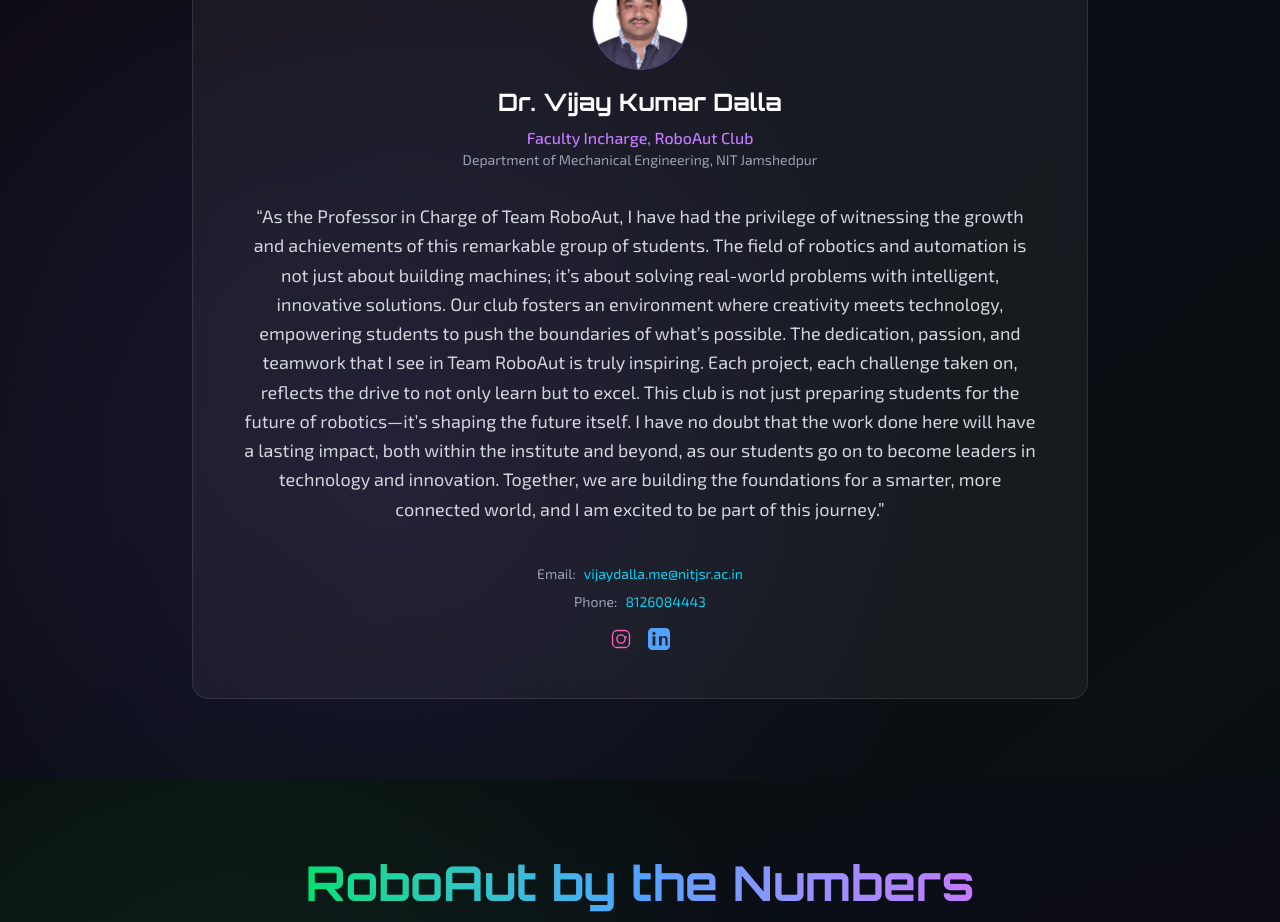
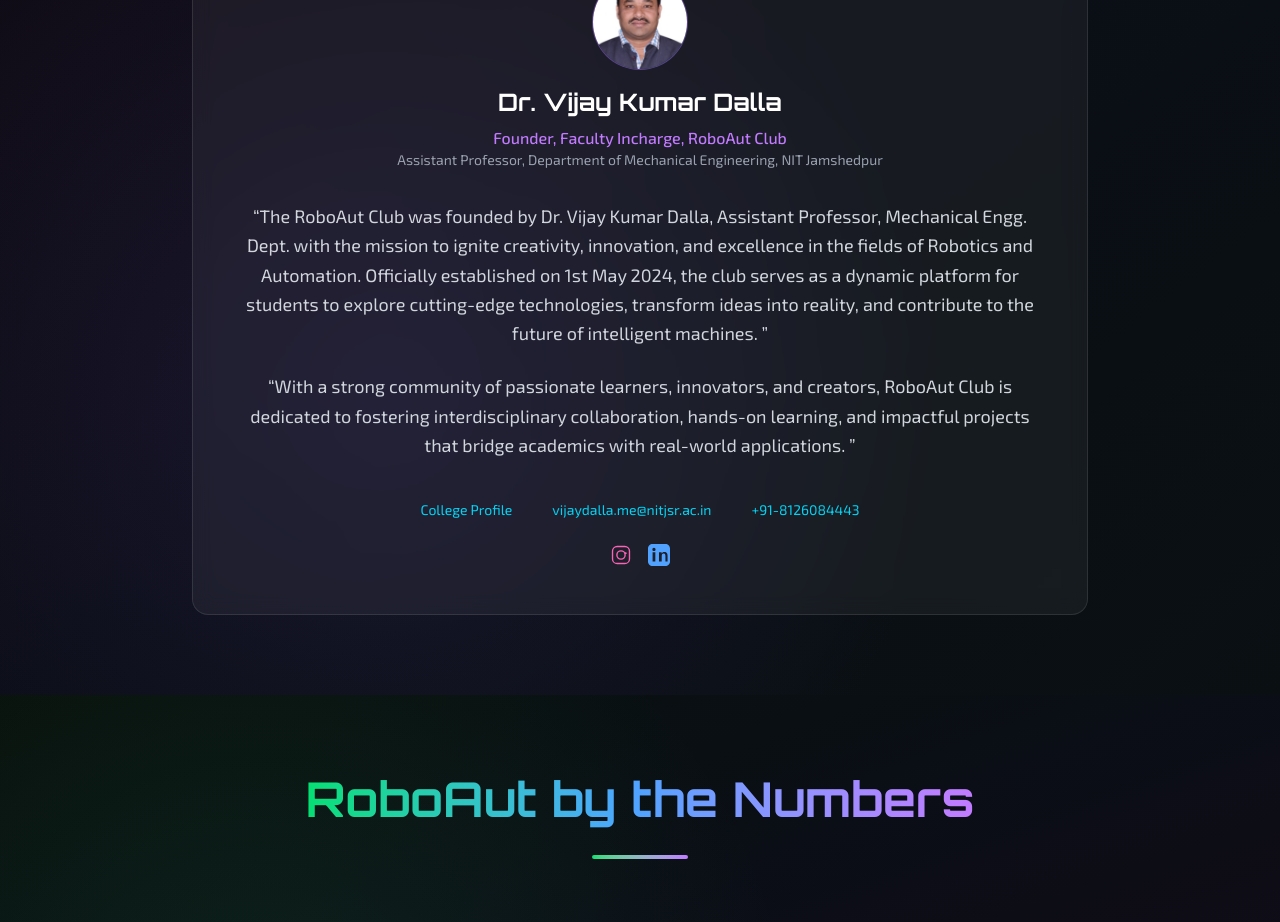
Before and after one commit to ayushkumarsingh2422005/RoboAut, a Next.js app in the folder roboaut/: page / in a window 1280 px wide. Shown: the part 1920-2842 px from the top of the page. Built offline with nearby package versions, Linux system fonts and the light colour scheme.

Commit message:
updated homepage

```diff
--- a/roboaut/src/app/page.tsx
+++ b/roboaut/src/app/page.tsx
@@ -390,38 +390,53 @@ export default function Home() {
                     Dr. Vijay Kumar Dalla
                   </h3>
                   <p className="text-purple-400 font-exo2 font-medium">
-                    Faculty Incharge, RoboAut Club
+                    Founder, Faculty Incharge, RoboAut Club
                   </p>
                   <p className="text-gray-400 font-exo2 text-sm">
-                    Department of Mechanical Engineering, NIT Jamshedpur
+                    Assistant Professor, Department of Mechanical Engineering, NIT Jamshedpur
                   </p>
                 </div>
 
                 <div className="space-y-6 text-lg text-gray-300 font-exo2 leading-relaxed text-center">
                   <p>
-                    &ldquo;As the Professor in Charge of Team RoboAut, I have had the privilege of witnessing the growth and achievements of this remarkable group of students. The field of robotics and automation is not just about building machines; it&rsquo;s about solving real-world problems with intelligent, innovative solutions. Our club fosters an environment where creativity meets technology, empowering students to push the boundaries of what&rsquo;s possible. The dedication, passion, and teamwork that I see in Team RoboAut is truly inspiring. Each project, each challenge taken on, reflects the drive to not only learn but to excel. This club is not just preparing students for the future of robotics&mdash;it&rsquo;s shaping the future itself. I have no doubt that the work done here will have a lasting impact, both within the institute and beyond, as our students go on to become leaders in technology and innovation. Together, we are building the foundations for a smarter, more connected world, and I am excited to be part of this journey.&rdquo;
+                    &ldquo;The RoboAut Club was founded by Dr. Vijay Kumar Dalla, Assistant Professor, Mechanical Engg. Dept. with the mission to ignite creativity, innovation, and excellence in the fields of Robotics and Automation. Officially established on 1st May 2024, the club serves as a dynamic platform for students to explore cutting-edge technologies, transform ideas into reality, and contribute to the future of intelligent machines.
+                    &rdquo;
+                  </p>
+                  <p>
+                    &ldquo;With a strong community of passionate learners, innovators, and creators, RoboAut Club is dedicated to fostering interdisciplinary collaboration, hands-on learning, and impactful projects that bridge academics with real-world applications.
+                    &rdquo;
                   </p>
                 </div>
 
                 {/* Additional Information */}
                 <div className="mt-10 flex flex-col items-center gap-2">
-                  <div className="flex flex-col sm:flex-row items-center gap-2">
-                    <span className="font-exo2 text-gray-400 text-sm">Email:</span>
+                  <div className="flex flex-col sm:flex-row items-center gap-10">
+                    {/* <span className="font-exo2 text-gray-400 text-sm">Email:</span> */}
+                    <a
+                      href="https://share.google/JlNahtEfBavTWiqkh"
+                      target="_blank"
+                      className="text-cyan-400 font-exo2 text-sm hover:underline"
+                    >
+                      <span className="text-cyan-400 font-exo2 text-sm hover:underline">College Profile</span>
+
+                    </a>
                     <a
                       href="mailto:vijaydalla.me@nitjsr.ac.in"
                       className="text-cyan-400 font-exo2 text-sm hover:underline"
                     >
                       vijaydalla.me@nitjsr.ac.in
                     </a>
-                  </div>
-                  <div className="flex flex-col sm:flex-row items-center gap-2">
-                    <span className="font-exo2 text-gray-400 text-sm">Phone:</span>
+
+                    {/* <span className="font-exo2 text-gray-400 text-sm">Phone:</span> */}
                     <a
                       href="tel:8126084443"
                       className="text-cyan-400 font-exo2 text-sm hover:underline"
                     >
-                      8126084443
+                      +91-8126084443
                     </a>
+                  </div>
+                  <div className="flex flex-col sm:flex-row items-center gap-2">
+
                   </div>
                   <div className="flex flex-row items-center gap-4 mt-2">
                     <a
--- a/roboaut/src/app/reach-us/page.tsx
+++ b/roboaut/src/app/reach-us/page.tsx
@@ -86,19 +86,19 @@ export default function ReachUsPage() {
     {
       icon: '📧',
       title: 'Email Us',
-      details: ['roboaut@nitjsr.ac.in', 'president@roboaut.nitjsr.ac.in', 'info@roboaut.nitjsr.ac.in'],
+      details: ['roboaut@nitjsr.ac.in', 's.supreet1974@gmail.com', 'prashantsharmanitjsr@gmail.com'],
       color: 'purple'
     },
     {
       icon: '📞',
       title: 'Call Us',
-      details: ['+91 9876543210', '+91 8765432109', 'Mon-Fri 9:00 AM - 6:00 PM'],
+      details: ['+91 9711944706', '+91 6200469967', 'Mon-Fri 9:00 AM - 6:00 PM'],
       color: 'green'
     },
     {
       icon: '🌐',
       title: 'Follow Us',
-      details: ['@teamroboaut', 'linkedin.com/in/team-roboaut-124064320', 'github.com/roboaut-nitjsr'],
+      details: ['@teamroboaut', 'linkedin.com/in/team-roboaut-124064320/', 'github.com/digicraft-one'],
       color: 'cyan'
     }
   ];
--- a/roboaut/src/app/team/page.tsx
+++ b/roboaut/src/app/team/page.tsx
@@ -316,9 +316,7 @@ const TeamSection = () => {
                           <h3 className="text-xl font-orbitron font-bold text-white group-hover:text-purple-400 transition-colors duration-300">
                             {member.Name}
                           </h3>
-                          <div className="w-8 h-8 bg-gradient-to-br from-purple-500/20 to-pink-500/20 rounded-full flex items-center justify-center border border-white/20">
-                            <span className="text-white/60 text-sm">#{index + 1}</span>
-                          </div>
+
                         </div>
 
                         <div className={`text-lg font-exo2 font-semibold mb-3 bg-gradient-to-r ${getDepartmentColor(member.Designation)} bg-clip-text text-transparent`}>
@@ -329,18 +327,7 @@ const TeamSection = () => {
                           {member.Description}
                         </div>
 
-                        {/* Department Badge */}
-                        <div className="flex items-center space-x-2">
-                          <span className="text-lg">{getDepartmentIcon(member.Designation)}</span>
-                          <span className="text-xs text-gray-400 font-exo2">
-                            {member.Designation.includes('Founder') || member.Designation.includes('President')
-                              ? 'Leadership'
-                              : member.Designation.includes('Head')
-                                ? 'Management'
-                                : 'Team Member'
-                            }
-                          </span>
-                        </div>
+
                       </div>
                     </div>
                   </div>
```
